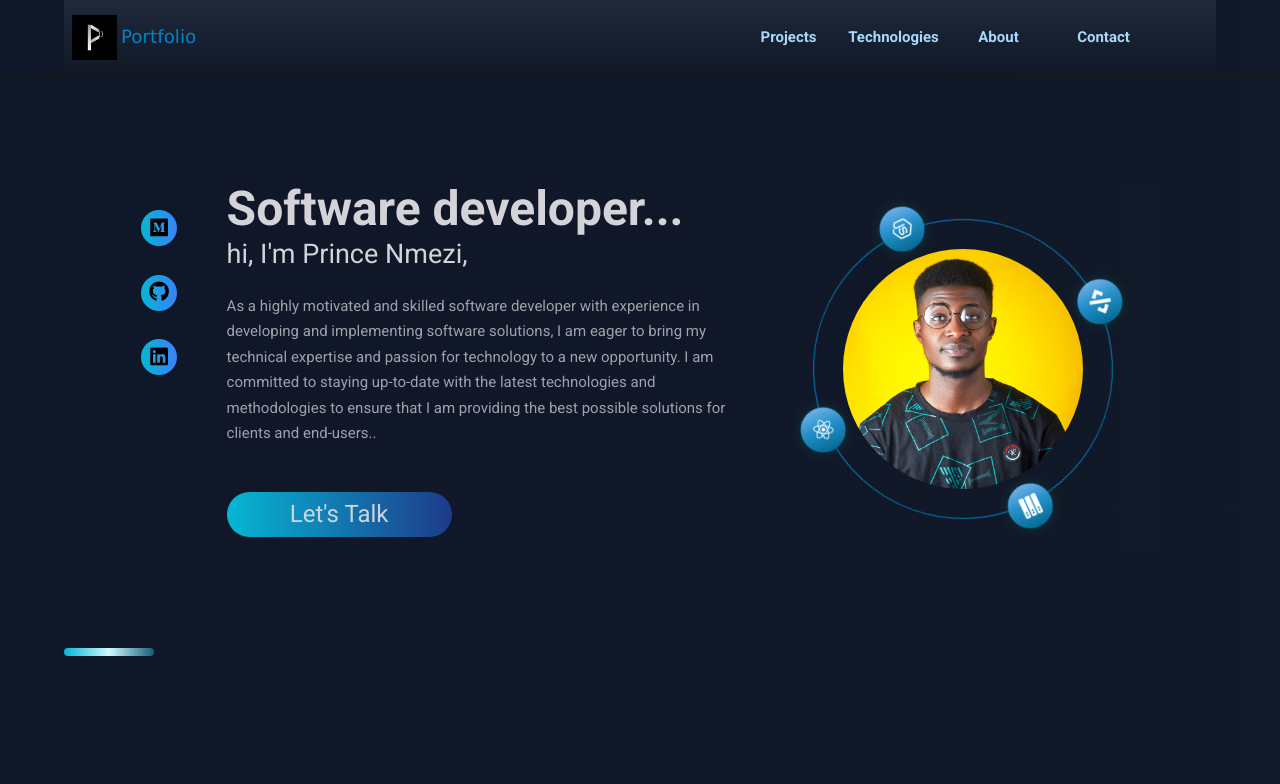
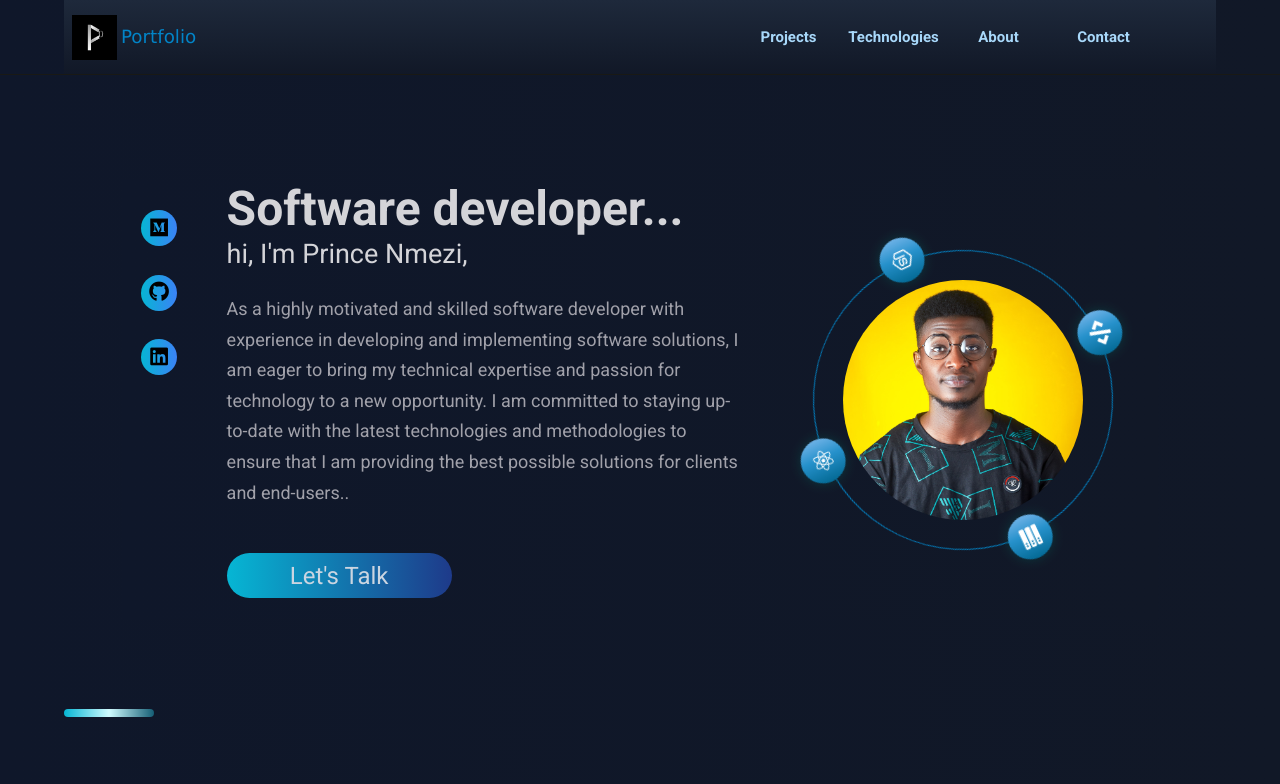
Before and after one commit to stephenprin/portifolio, a React (Vite) app: page / in a window 1280 px wide. Shown: the top 784 px of the page. Built offline with nearby package versions, Linux system fonts and the light colour scheme.

Commit message:
mode modified

```diff
--- a/src/components/About.jsx
+++ b/src/components/About.jsx
@@ -11,13 +11,13 @@ const About = () => {
             <img src={profile} alt="profile" className="rounded-lg"/>
         </div>
         <div className="info m-auto text-center pl-5  pt-0">
-            <p className="pr-12 text-[1rem] text-slate-400">My name is Prince Nmezi, I am a React/Node engineer 👨🏽‍💻 with deep passion for the tech space,
+            <p className="pr-12 text-[1.2rem] text-slate-400">My name is Prince Nmezi, I am a React/Node engineer 👨🏽‍💻 with deep passion for the tech space,
                 building to scale web applications using modern technologies. Through practicing and personal projects
                 have leverage my abilities to successfully achieve organizational goal, using modern technology such as GraphQL, ReactJS and NodeJS.
                 Also handle database management systems with SQL like Postgres or No SQL such as MongoDB and Docker for containerization.
                  I have experience in UX design, unit, and integration testing
             </p>
-            <p className="pr-12 text-[1rem] text-slate-400">
+            <p className="pr-12 text-[1.2rem] text-slate-400">
                 My background has prepared me to excel in any capacity, with plenty of hands-on classroom and practical experience in software development
                 for a variety of usages. My technical abilities, coupled with my adaptability and interpersonal skills, position me ready to thrive in this field.
                 Additionally, I possess the agile mindset, which is the ability to work in a team environment. Currently,
--- a/src/index.css
+++ b/src/index.css
@@ -256,7 +256,7 @@ section.profile-stepup .profile-intro h3 {
   font-size: 1.8rem;
 }
 section.profile-stepup .profile-intro p {
-  font-size: 1rem;
+  font-size: 1.2rem;
   color: rgb(161 161 170);
 
 }
```
